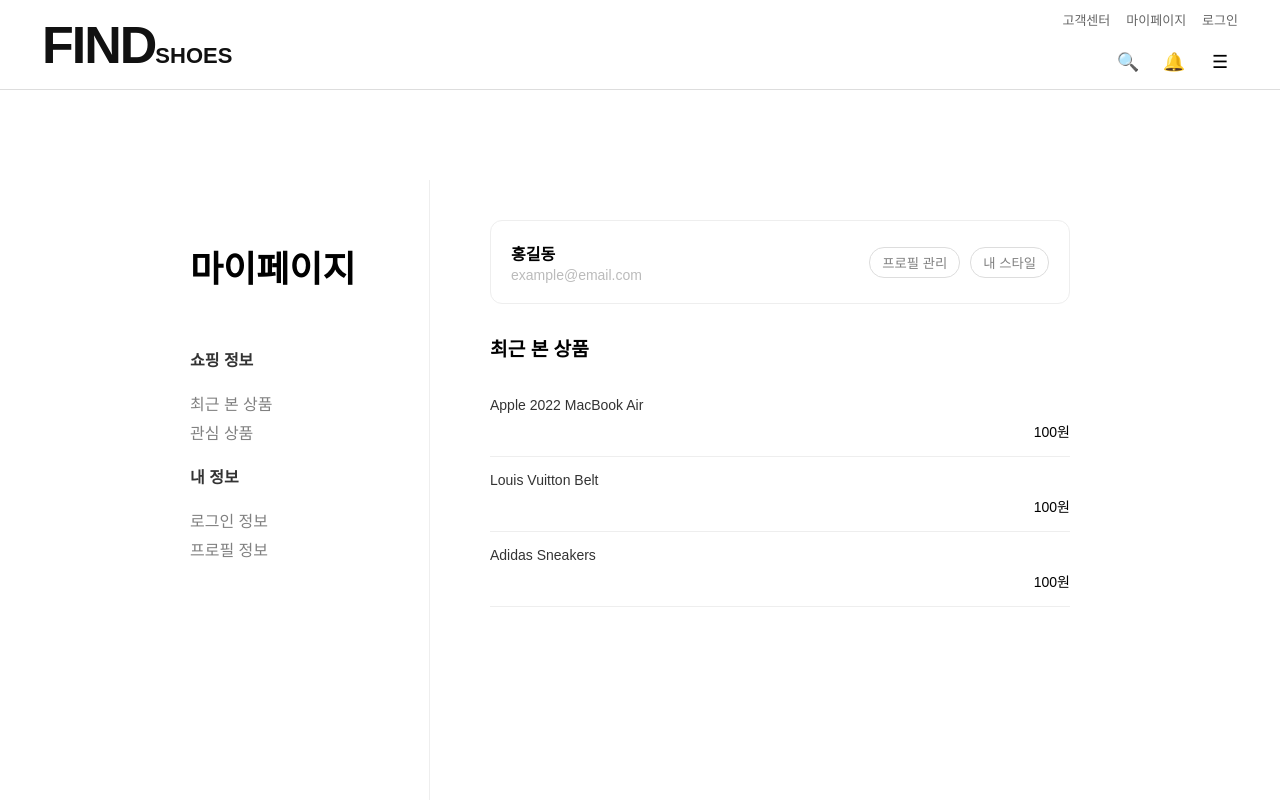
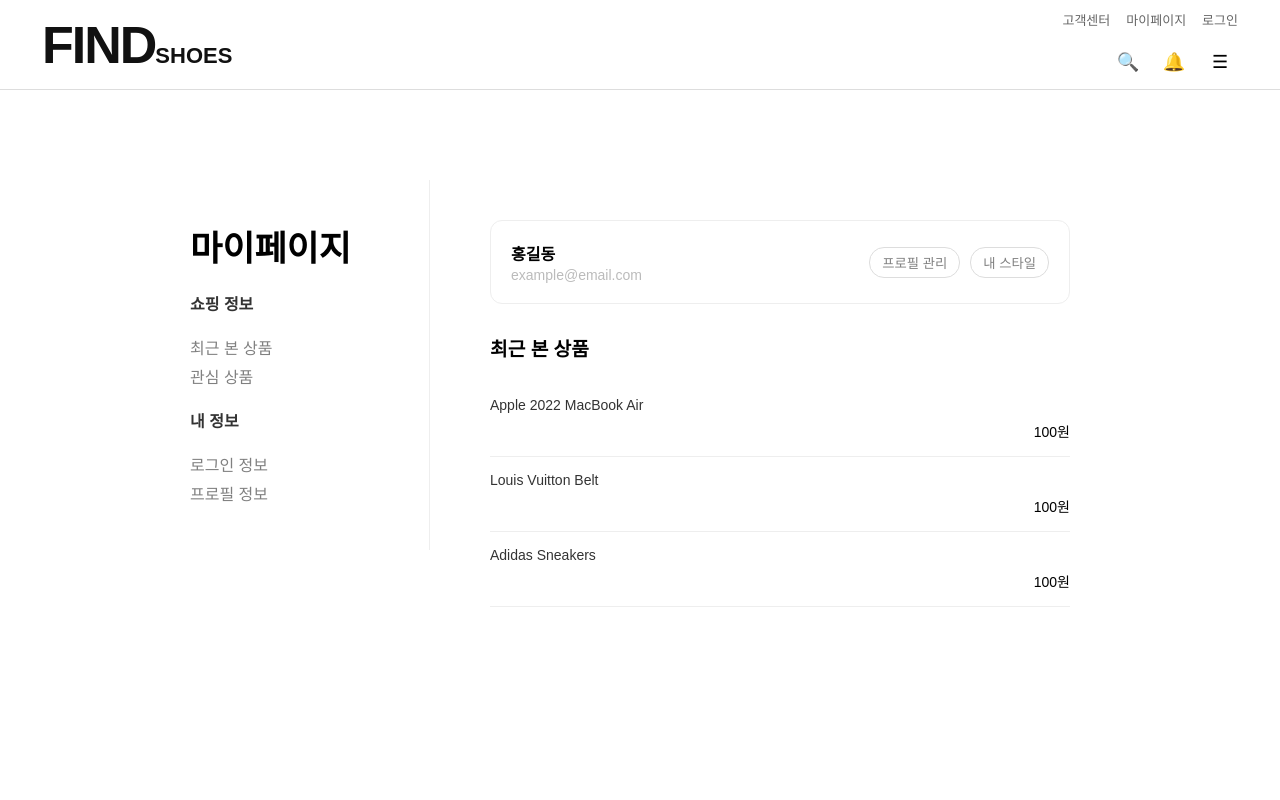
Before and after one commit to yjh031201/SOLEFN, a React (Vite) app in the folder frontend/: page /mypage in a window 1280 px wide. Shown: the top 800 px of the page. Built offline with nearby package versions, Linux system fonts and the light colour scheme; a web font is replaced by a local one.

Commit message:
마이페이지 사이드바 분리

```diff
--- a/frontend/src/assets/css/MyPage.css
+++ b/frontend/src/assets/css/MyPage.css
@@ -28,42 +28,12 @@
   padding: 0 150px;
 }
 
-/* 사이드바 */
-.sidebar {
 
-  width: 250px;
-  background: white;
-  padding: 20px;
-  color: black;
-
-}
-.sidebar h2{
-  padding-top: 20px;
-  padding-bottom: 35px;
-    color: black;
-    font-size: 30px;
-
-}
-
-.menu {
-  margin-top: 20px;
-}
-
-
-.menu h3 {
-  margin-bottom: 10px;
-}
-
-.menu p {
-  margin: 5px 0;
-  cursor: pointer;
-  color: #808080;
-}
 
 /* 메인 */
 .main {
   flex: 1;
-  padding: 30px;
+
   background: white;
 }
 
--- /dev/null
+++ b/frontend/src/assets/css/Sidebar.css
@@ -0,0 +1,47 @@
+/* 사이드바 */
+.sidebar {
+
+  width: 250px;
+  background: white;
+  padding: 20px;
+  padding-right: 10px;
+  color: black;
+
+  position: sticky;
+  top: 20px;
+  height: fit-content;
+
+}
+a.mypage{
+  padding-top: 20px;
+  padding-bottom: 35px;
+    color: black;
+    font-size: 35px;
+    font-weight: bold;
+
+}
+
+.menu {
+  margin-top: 20px;
+}
+
+
+.menu h3 {
+  margin-bottom: 10px;
+}
+
+.menu p {
+  margin: 5px 0;
+  cursor: pointer;
+  color: #808080;
+}
+
+.menu p:hover {
+  color: black;
+  font-weight: 500;
+}
+
+.menu p:hover {
+  color: black;
+  font-weight: 500;
+}
--- /dev/null
+++ b/frontend/src/components/Sidebar.jsx
@@ -0,0 +1,24 @@
+import { Link } from "react-router-dom";
+import "../assets/css/sidebar.css";
+
+export default function Sidebar() {
+  return (
+    <aside className="sidebar">
+      <Link to="/mypage" className="mypage">
+        마이페이지
+      </Link>
+
+      <div className="menu">
+        <h3>쇼핑 정보</h3>
+        <p>최근 본 상품</p>
+        <p>관심 상품</p>
+      </div>
+
+      <div className="menu">
+        <h3>내 정보</h3>
+        <p>로그인 정보</p>
+        <p>프로필 정보</p>
+      </div>
+    </aside>
+  );
+}
--- a/frontend/src/pages/MyPage.jsx
+++ b/frontend/src/pages/MyPage.jsx
@@ -2,6 +2,8 @@
 import "../assets/css/MyPage.css";
 import Header from "../components/Header";
 import Footer from "../components/Footer";
+import { Link } from "react-router-dom";
+import Sidebar from "../components/Sidebar";
 
 export default function MyPage() {
   return (
@@ -10,21 +12,7 @@
 
       <div className="content">
         {/* 좌측 메뉴 */}
-        <aside className="sidebar">
-          <h2>마이페이지</h2>
-
-          <div className="menu">
-            <h3>쇼핑 정보</h3>
-            <p>최근 본 상품</p>
-            <p>관심 상품</p>
-          </div>
-
-          <div className="menu">
-            <h3>내 정보</h3>
-            <p>로그인 정보</p>
-            <p>프로필 정보</p>
-          </div>
-        </aside>
+        <Sidebar/>
 
         {/* 메인 영역 */}
        <main className="main">
```
